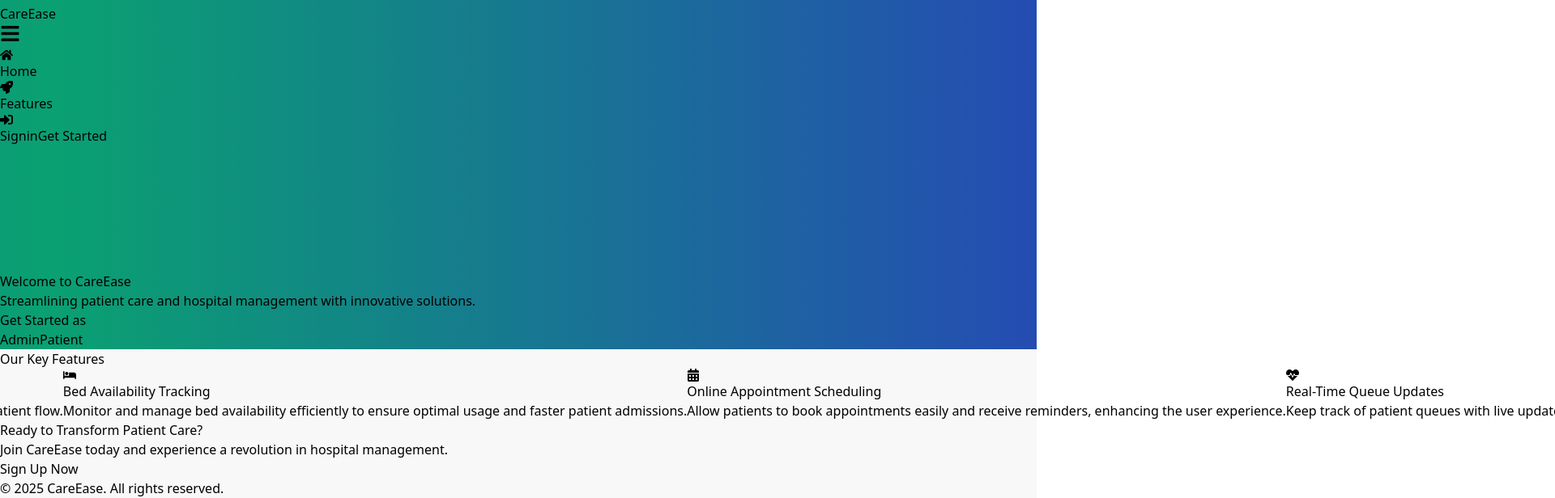
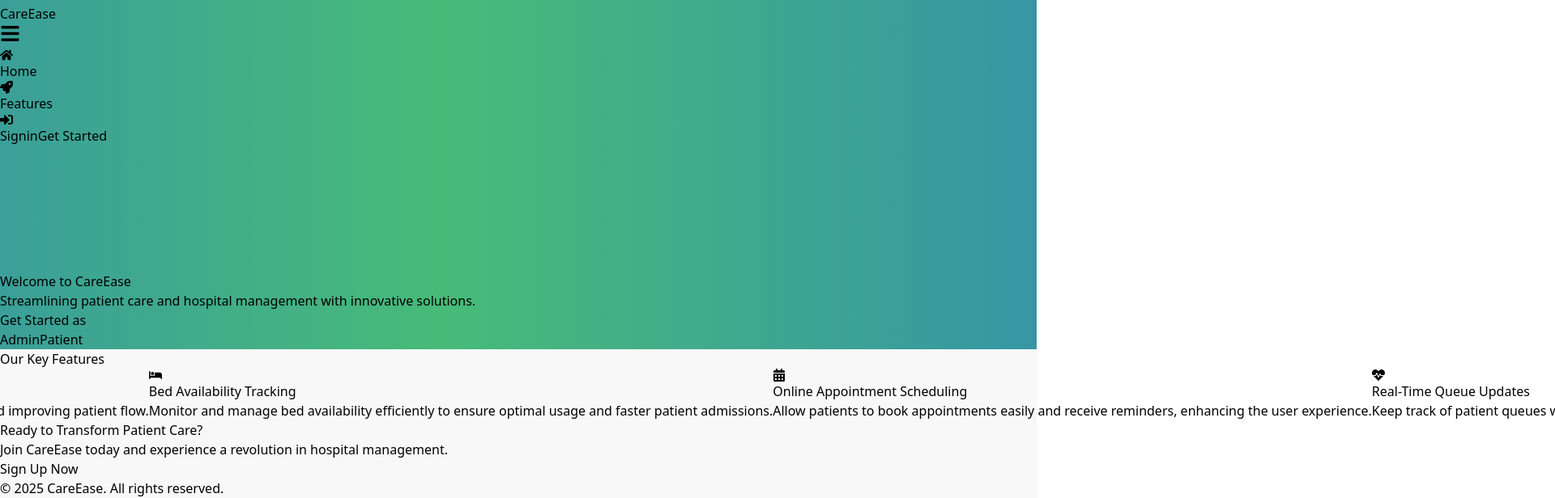
Before and after one commit to Chethushub/CareEase, a React (Vite) app: page / in a window 1280 px wide. Shown: the part 883-1499 px from the top of the page at 81% size, 1920 px wide, since content can reach past the window. Built offline with nearby package versions, Linux system fonts and the light colour scheme; no server answers.

Commit message:
changed animation gradient color to Landing page

```diff
--- a/src/App.css
+++ b/src/App.css
@@ -8,11 +8,14 @@
 }
 
 .animated-wave-bg {
-  background: linear-gradient(270deg, #2648b6, #0aa171, #2648b6);
+  background: linear-gradient(270deg, #2a7ac5, #48bb78, #2a7ac5);
+  /* background: linear-gradient(270deg, #2648b6, #0aa171, #2648b6); */
   /* background: linear-gradient(270deg, #2347bc, #059669, #2347bc); */
   background-size: 200% 200%;
-  animation: waveFlow 12s linear infinite;
+  animation: waveFlow 20s linear infinite;
 }
+
+
 
 
 @keyframes scroll {
@@ -25,7 +28,7 @@
 }
 
 .animate-scroll {
-  animation: scroll 20s linear infinite;
+  animation: scroll 24s linear infinite;
   display: flex;
   width: max-content;
 }
```
